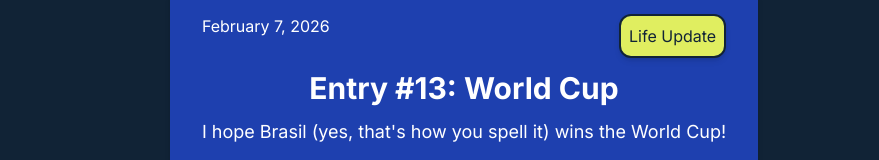
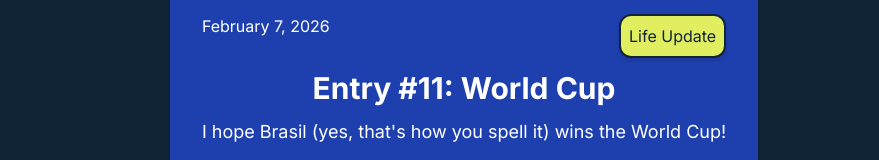
Before and after one commit to DaviZCodes/my-website-bento, a Next.js app: page /blog in a window 1280 px wide. Shown: the part 134-294 px from the top of the page, without its empty margins (176-1055 px from the left). Built offline with nearby package versions, Linux system fonts and the light colour scheme.

Commit message:
Update BlogPosts.tsx

```diff
--- a/src/app/blog/BlogPosts.tsx
+++ b/src/app/blog/BlogPosts.tsx
@@ -70,7 +70,7 @@ function BlogEntry({
 const blogPostEntries = [
   {
     datePosted: "February 7, 2026",
-    title: "Entry #13: World Cup",
+    title: "Entry #11: World Cup",
     tag: "Life Update",
     image: "",
     content: "I hope Brasil (yes, that's how you spell it) wins the World Cup!",
```
